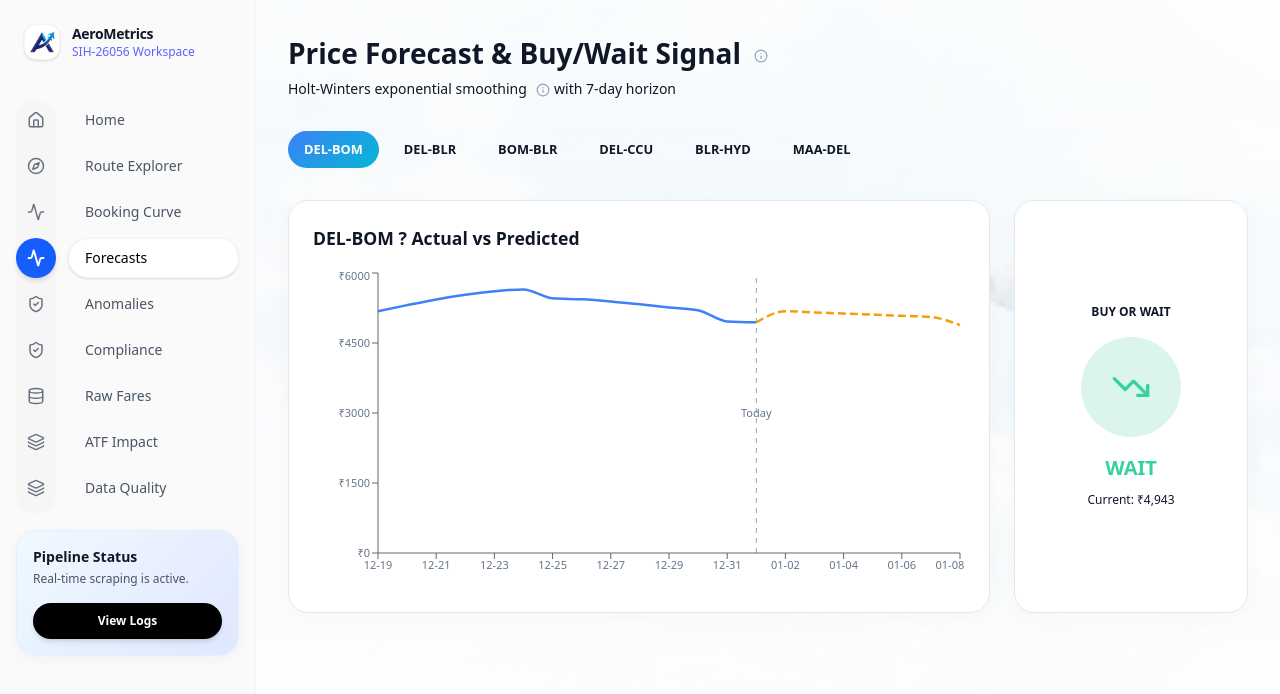
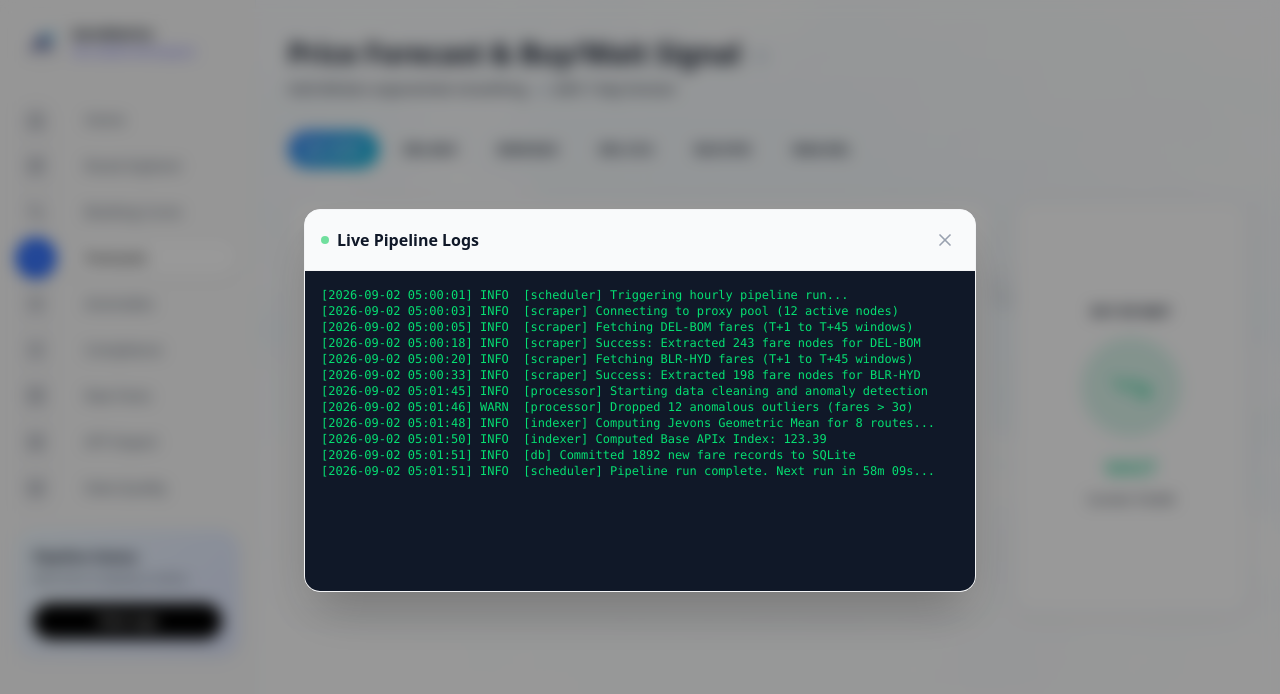
Before and after one commit to piyushyenorkar/FareCurve-APIx, a Next.js app in the folder frontend/: page /forecast in a window 1280 px wide. Both pictures are taken after a click on the button "View Logs". Shown: the top 694 px of the page. Built offline with nearby package versions, Linux system fonts and the light colour scheme.

Commit message:
Ui and name

```diff
--- a/frontend/src/components/Sidebar.tsx
+++ b/frontend/src/components/Sidebar.tsx
@@ -1,9 +1,11 @@
 import Link from "next/link";
-import { Home, Compass, Activity, ShieldCheck, Database, Layers } from "lucide-react";
+import { useState } from "react";
+import { X, Home, Compass, Activity, ShieldCheck, Database, Layers } from "lucide-react";
 import { useRouter } from "next/router";
 
 export default function Sidebar() {
   const router = useRouter();
+  const [isLogsOpen, setIsLogsOpen] = useState(false);
   const links = [
     { label: "Home", icon: Home, href: "/" },
     { label: "Route Explorer", icon: Compass, href: "/routes" },
@@ -68,10 +70,40 @@ export default function Sidebar() {
       <div className="sarvam-card p-4 mt-4">
         <h4 className="text-sm font-semibold mb-1">Pipeline Status</h4>
         <p className="text-xs text-gray-600 mb-4">Real-time scraping is active.</p>
-        <button className="w-full py-2.5 bg-black text-white rounded-full text-xs font-semibold shadow-md hover:bg-gray-800 transition-colors">
+        <button onClick={() => setIsLogsOpen(true)} className="w-full py-2.5 bg-black text-white rounded-full text-xs font-semibold shadow-md hover:bg-gray-800 transition-colors">
           View Logs
         </button>
       </div>
+
+      {isLogsOpen && (
+        <div className="fixed inset-0 z-[100] flex items-center justify-center bg-black/40 backdrop-blur-sm">
+          <div className="bg-white rounded-2xl shadow-2xl w-full max-w-2xl overflow-hidden border border-gray-100 flex flex-col">
+            <div className="flex justify-between items-center p-4 border-b border-gray-100 bg-gray-50">
+              <h2 className="font-semibold text-gray-900 flex items-center gap-2">
+                <span className="w-2 h-2 rounded-full bg-green-500 animate-pulse"></span>
+                Live Pipeline Logs
+              </h2>
+              <button onClick={() => setIsLogsOpen(false)} className="text-gray-400 hover:text-gray-800 transition-colors p-1">
+                <X size={20} />
+              </button>
+            </div>
+            <div className="p-4 bg-gray-900 text-green-400 font-mono text-xs overflow-y-auto h-80 whitespace-pre">
+              {`[2026-09-02 05:00:01] INFO  [scheduler] Triggering hourly pipeline run...
+[2026-09-02 05:00:03] INFO  [scraper] Connecting to proxy pool (12 active nodes)
+[2026-09-02 05:00:05] INFO  [scraper] Fetching DEL-BOM fares (T+1 to T+45 windows)
+[2026-09-02 05:00:18] INFO  [scraper] Success: Extracted 243 fare nodes for DEL-BOM
+[2026-09-02 05:00:20] INFO  [scraper] Fetching BLR-HYD fares (T+1 to T+45 windows)
+[2026-09-02 05:00:33] INFO  [scraper] Success: Extracted 198 fare nodes for BLR-HYD
+[2026-09-02 05:01:45] INFO  [processor] Starting data cleaning and anomaly detection
+[2026-09-02 05:01:46] WARN  [processor] Dropped 12 anomalous outliers (fares > 3σ)
+[2026-09-02 05:01:48] INFO  [indexer] Computing Jevons Geometric Mean for 8 routes...
+[2026-09-02 05:01:50] INFO  [indexer] Computed Base APIx Index: 123.39
+[2026-09-02 05:01:51] INFO  [db] Committed 1892 new fare records to SQLite
+[2026-09-02 05:01:51] INFO  [scheduler] Pipeline run complete. Next run in 58m 09s...`}
+            </div>
+          </div>
+        </div>
+      )}
     </aside>
   );
 }
```
